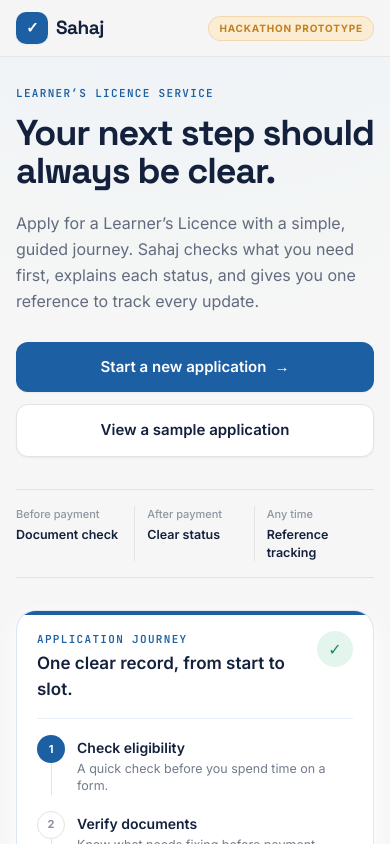
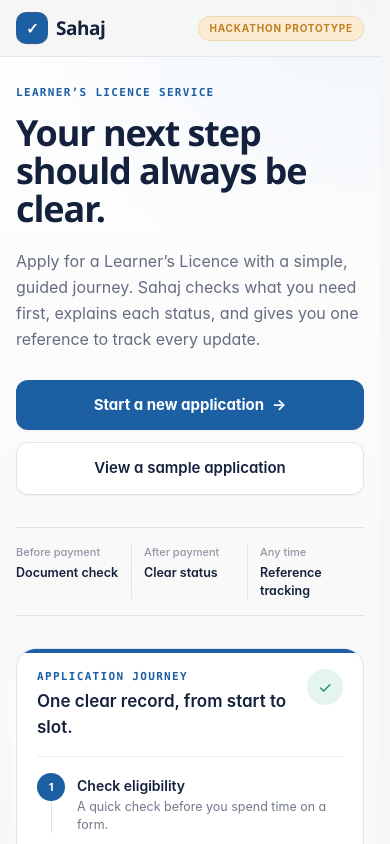
Before and after one commit to NavjotSingh-cpu/sehaj3, a Next.js app: page / in a window 390 px wide. Shown: the top 844 px of the page. Built offline with nearby package versions, Linux system fonts and the light colour scheme.

Commit message:
Rebuild responsive service shell for speed and trust

```diff
--- a/app/globals.css
+++ b/app/globals.css
@@ -8,18 +8,28 @@
   }
   html {
     -webkit-text-size-adjust: 100%;
+    scrollbar-color: #B8C4CF #F5F6F5;
+    scrollbar-gutter: stable;
   }
   body {
     font-feature-settings: "cv02", "cv03", "cv04", "cv11";
-    background-image: radial-gradient(circle at 50% -15%, rgba(232, 240, 250, 0.9), transparent 34rem);
+    background:
+      radial-gradient(circle at 100% -10%, rgba(232, 240, 250, 0.95), transparent 28rem),
+      linear-gradient(180deg, #ffffff 0, #f5f6f5 52rem);
+    min-width: 320px;
   }
   h1, h2, h3 {
     @apply font-display;
   }
   :focus-visible {
-    outline: 2px solid #1D5FA3;
-    outline-offset: 2px;
+    outline: 3px solid #1D5FA3;
+    outline-offset: 3px;
   }
+  ::selection { background: #E8F0FA; color: #14213D; }
+  * { scrollbar-width: thin; }
+  *::-webkit-scrollbar { width: 10px; height: 10px; }
+  *::-webkit-scrollbar-thumb { background: #B8C4CF; border: 3px solid #F5F6F5; border-radius: 999px; }
+  *::-webkit-scrollbar-thumb:hover { background: #8798A8; }
   @media (prefers-reduced-motion: reduce) {
     *, *::before, *::after {
       animation-duration: 0.01ms !important;
@@ -32,8 +42,8 @@
 
 @layer components {
   .btn-primary {
-    @apply inline-flex items-center justify-center rounded-stamp bg-trust px-5 py-3.5 text-[15px] font-semibold text-white shadow-sm
-    transition-all duration-150 hover:-translate-y-px hover:bg-trust-dark hover:shadow-md active:translate-y-0 active:scale-[0.98] active:bg-trust-dark disabled:cursor-not-allowed disabled:transform-none disabled:bg-line disabled:text-ink/40 disabled:shadow-none;
+    @apply inline-flex items-center justify-center rounded-stamp bg-trust px-5 py-3.5 text-[15px] font-bold text-white shadow-sm
+    transition-all duration-200 hover:-translate-y-px hover:bg-trust-dark hover:shadow-md active:translate-y-0 active:scale-[0.985] active:bg-trust-dark disabled:cursor-not-allowed disabled:transform-none disabled:bg-line disabled:text-ink/40 disabled:shadow-none;
     min-height: 48px;
   }
   .btn-secondary {
@@ -53,7 +63,7 @@
     min-height: 48px;
   }
   .flow-content {
-    animation: flow-enter 260ms ease-out both;
+    animation: flow-enter 340ms cubic-bezier(.2,.8,.2,1) both;
   }
   .utility-panel {
     @apply rounded-stamp border border-line/90 bg-white shadow-card;
@@ -80,10 +90,22 @@
     @apply block h-full w-2/5 rounded-full bg-marigold;
     animation: progress-sweep 1.25s ease-in-out infinite;
   }
+  .page-heading {
+    @apply font-display text-[26px] font-bold tracking-[-0.025em] text-ink sm:text-[30px];
+  }
+  .page-lead {
+    @apply mt-1.5 text-[14.5px] leading-relaxed text-ink/60;
+  }
+  .status-chip {
+    @apply inline-flex items-center gap-1.5 rounded-full border border-go/15 bg-go-light px-2.5 py-1 text-[11px] font-bold text-go;
+  }
+  .touch-option {
+    @apply min-h-12 rounded-stamp border border-line bg-white px-3 text-[14px] font-semibold text-ink/65 shadow-sm transition-all duration-150 hover:border-trust/30 hover:bg-trust-light/40 active:scale-[0.985];
+  }
 }
 
 @keyframes flow-enter {
-  from { opacity: 0; transform: translateY(8px); }
+  from { opacity: 0; transform: translateY(10px); }
   to { opacity: 1; transform: translateY(0); }
 }
 
@@ -104,3 +126,7 @@
 }
 
 .stamp-done { animation: stamp-confirm 460ms cubic-bezier(.2, .9, .2, 1) both; }
+
+@media (min-width: 640px) {
+  .flow-content { animation-delay: 50ms; }
+}
--- a/app/layout.tsx
+++ b/app/layout.tsx
@@ -1,25 +1,5 @@
 import type { Metadata, Viewport } from "next";
-import { Space_Grotesk, Inter, JetBrains_Mono } from "next/font/google";
 import "./globals.css";
-
-const display = Space_Grotesk({
-  subsets: ["latin"],
-  variable: "--font-display",
-  weight: ["500", "700"],
-  display: "swap",
-});
-const body = Inter({
-  subsets: ["latin"],
-  variable: "--font-body",
-  weight: ["400", "500", "600", "700"],
-  display: "swap",
-});
-const mono = JetBrains_Mono({
-  subsets: ["latin"],
-  variable: "--font-mono",
-  weight: ["500", "600"],
-  display: "swap",
-});
 
 export const metadata: Metadata = {
   title: "Sahaj — Learner's Licence, made clear",
@@ -37,9 +17,7 @@
 export default function RootLayout({ children }: { children: React.ReactNode }) {
   return (
     <html lang="en">
-      <body
-        className={`${display.variable} ${body.variable} ${mono.variable} font-body bg-paper text-ink antialiased`}
-      >
+      <body className="font-body bg-paper text-ink antialiased">
         {children}
       </body>
     </html>
--- a/tailwind.config.ts
+++ b/tailwind.config.ts
@@ -29,9 +29,9 @@
         line: "#E2E4E2",
       },
       fontFamily: {
-        display: ["var(--font-display)", "sans-serif"],
-        body: ["var(--font-body)", "sans-serif"],
-        mono: ["var(--font-mono)", "monospace"],
+        display: ["Avenir Next", "Avenir", "Segoe UI", "sans-serif"],
+        body: ["Inter", "Avenir Next", "Segoe UI", "Roboto", "sans-serif"],
+        mono: ["SFMono-Regular", "Consolas", "Liberation Mono", "monospace"],
       },
       borderRadius: {
         stamp: "12px",
```
Also changed, not shown: 1 other file (tests, documents, lock files or other folders).
